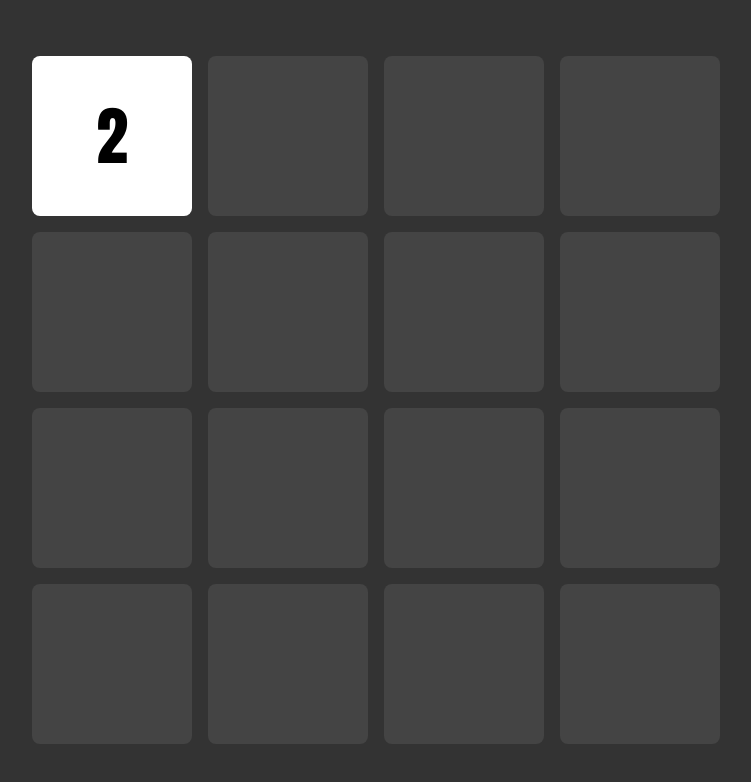
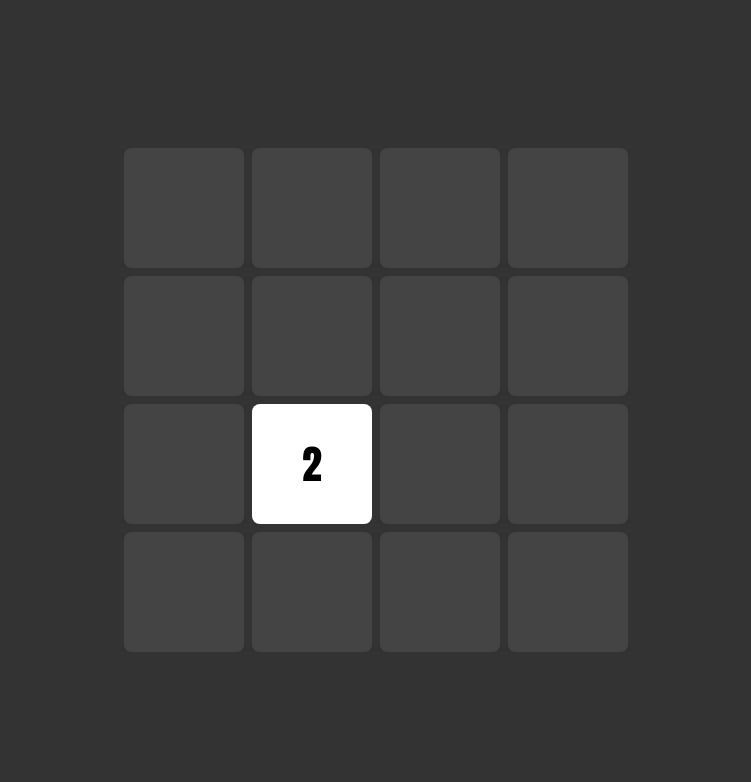
Before and after one commit to nurhatmurathan/2048-game, a plain HTML site: page index.html in a window 1280 px wide. Shown: the whole page, without its empty margins (264-1015 px from the left). Drawn offline with Linux system fonts and the light colour scheme.

Commit message:
adding script file tile.js

```diff
--- a/cell.js
+++ b/cell.js
@@ -6,4 +6,13 @@ export class Cell{
         this.y = col;
         this.x = row;
     }
+
+    linkTile(tile){
+        tile.setXY(this.x, this.y);
+        this.linkedTile = tile;
+    }
+
+    isEmpty(){
+        return !this.linkedTile;
+    }
 }
--- a/grid.js
+++ b/grid.js
@@ -1,14 +1,23 @@
 import { Cell } from "./cell.js";
+
+var GRID_SIZE;
 
 export class Grid {
     constructor(gridElement, size) {
         this.cells = [];
-        const GRID_SIZE = size;
+        this.GRID_SIZE = size;
+        gridElement.style.setProperty("--cell-count", this.GRID_SIZE);
         console.log(this.GRID_SIZE);
-        for (let row = 0; row < GRID_SIZE; row++) {
-            for (let col = 0; col < GRID_SIZE; col++) {
+        for (let row = 0; row < this.GRID_SIZE; row++) {
+            for (let col = 0; col < this.GRID_SIZE; col++) {
                 this.cells.push(new Cell(gridElement, row, col));
             }
         }
     }
+
+    getRandomEmptyCell(){
+        const emptyCells = this.cells.filter(cell => cell.isEmpty());
+        const idx = Math.floor(Math.random() * emptyCells.length);
+        return emptyCells[idx];
+    }
 }
--- a/index.html
+++ b/index.html
@@ -1,5 +1,6 @@
 <!DOCTYPE html>
 <html lang="en">
+
 <head>
     <meta charset="UTF-8">
     <meta http-equiv="X-UA-Compatible" content="IE=edge">
@@ -7,27 +8,14 @@
     <title>2048</title>
     <link rel="stylesheet" href="./style.css">
 </head>
+
 <body>
     <div id="game-board">
-        <div class="cell"></div>
-        <div class="cell"></div>
-        <div class="cell"></div>
-        <div class="cell"></div>
-        <div class="cell"></div>
-        <div class="cell"></div>
-        <div class="cell"></div>
-        <div class="cell"></div>
-        <div class="cell"></div>
-        <div class="cell"></div>
-        <div class="cell"></div>
-        <div class="cell"></div>
-        <div class="cell"></div>
-        <div class="cell"></div>
-        <div class="cell"></div>
-        <div class="cell"></div>
-        <div class="tile">2</div>
+
     </div>
 
 
 </body>
+<script src="./script.js" type="module"></script>
+
 </html>
--- a/script.js
+++ b/script.js
@@ -1,5 +1,8 @@
 import { Grid } from "./grid.js";
+import { Tile } from "./tile.js";
 
 const game_board = document.getElementById("game-board");
 
-const grid = new Grid(game_board, 4);
+var board_area = 4;
+const grid = new Grid(game_board, board_area);
+grid.getRandomEmptyCell().linkTile(new Tile(game_board));
--- a/style.css
+++ b/style.css
@@ -13,12 +13,13 @@ body{
 }
 
 #game-board{
-    --cell-size: 20vmin;
-    --cel-gap: 2vmin;
+    --cell-count: 0;
+    --cell-size: 15vmin;
+    --cel-gap: 1vmin;
     position: relative;
     display: grid;
-    grid-template-columns: repeat(4,var(--cell-size));
-    grid-template-rows: repeat(4, var(--cell-size));
+    grid-template-columns: repeat(var(--cell-count),var(--cell-size));
+    grid-template-rows: repeat(var(--cell-count), var(--cell-size));
     gap: var(--cel-gap);
     border-radius: 1vmin;
 }
@@ -36,11 +37,11 @@ body{
     display: flex;
     justify-content: center;
     align-items: center;
-    width: 20vmin;
-    height: 20vmin;
-    border-radius: 1vmin;
+    width: var(--cell-size);
+    height: var(--cell-size);
+    border-radius: var(--cel-gap);
     font-family: Impact, Haettenschweiler, 'Arial Narrow Bold', sans-serif;
-    font-size: 8vmin;
+    font-size: 5vmin;
     font-weight: bold;
     background-color: rgb(255, 255, 255);
     color: #000;
```
